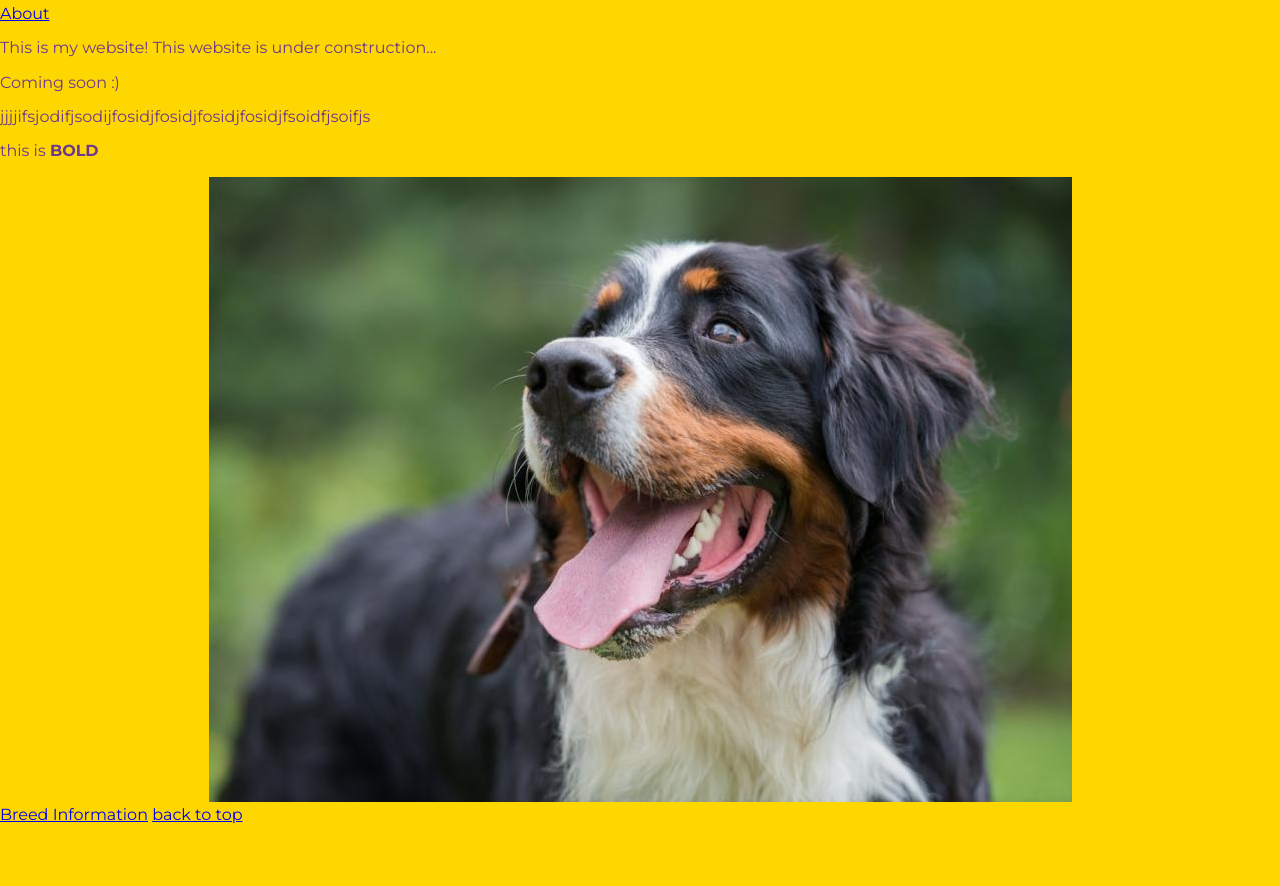
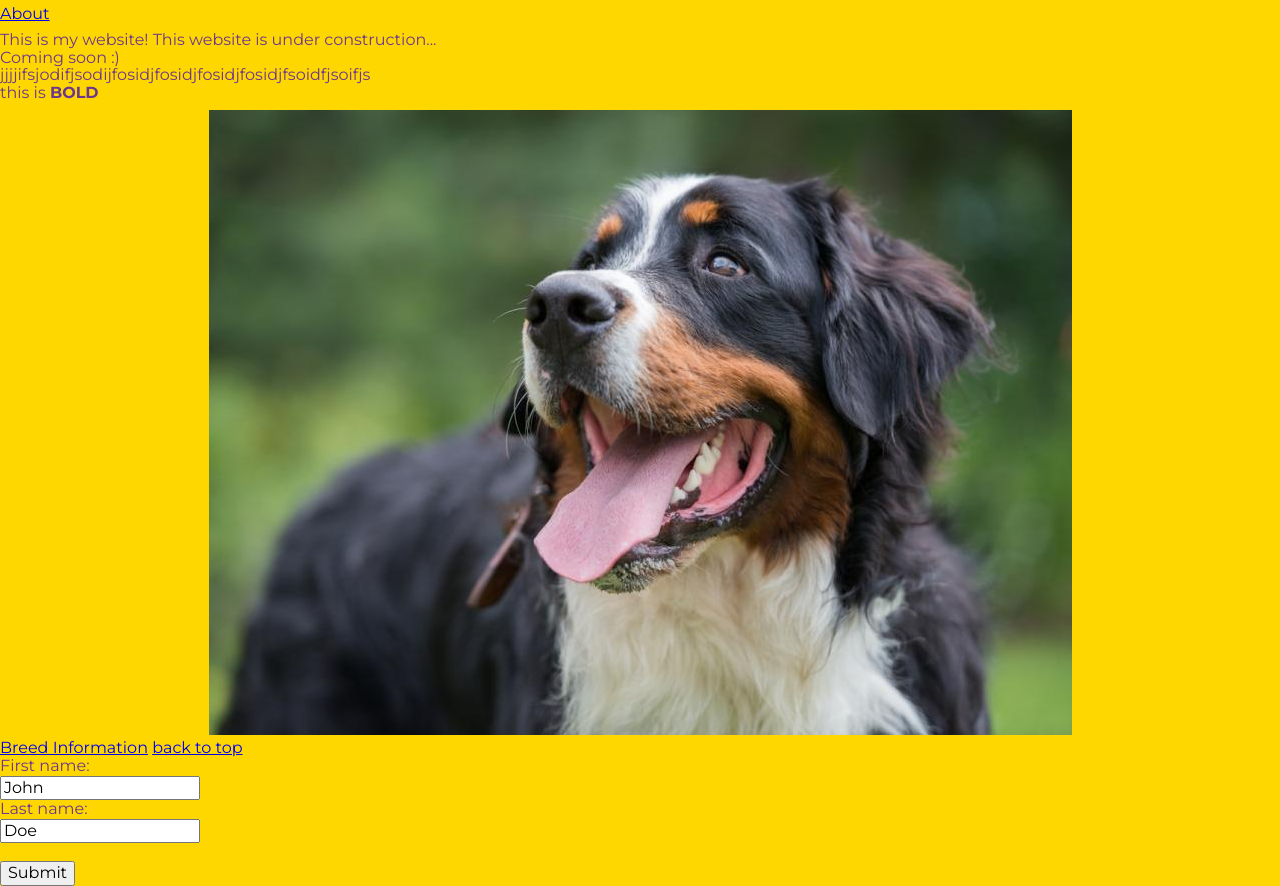
Before and after one commit to TraceFarrell/8-29-2023-Repo, a plain HTML site: page index.html in a window 1280 px wide. Shown: the part 133-1019 px from the top of the page. Before the commit the page ends 958 px from the top, so only its background shows below. Drawn offline with Linux system fonts and the light colour scheme.

Commit message:
added form and capitalized heading

```diff
--- a/css/main.css
+++ b/css/main.css
@@ -3,12 +3,17 @@ body{
     color: rgb(109, 55, 141);
     background-color: gold;
     font-family: 'Montserrat', sans-serif;
+    font-size: 16px;
 }
 
 .dog-picture{
     text-align: center;
 }
+p{
+    line-height: 1.6px;
+}
 
 h1{
+    text-transform: uppercase;
     text-align: center;
 }
--- a/index.html
+++ b/index.html
@@ -40,6 +40,14 @@
   <a href="https://www.akc.org/dog-breeds/bernese-mountain-dog/" target="_blank">Breed Information</a>
   <script src="js/main.js"></script>
   <a href="#back-to-top">back to top</a>
+
+  <form action="/action_page.php">
+    <label for="fname">First name:</label><br>
+    <input type="text" id="fname" name="fname" value="John"><br>
+    <label for="lname">Last name:</label><br>
+    <input type="text" id="lname" name="lname" value="Doe"><br><br>
+    <input type="submit" value="Submit">
+  </form>
 </body>
 
 </html>
```
